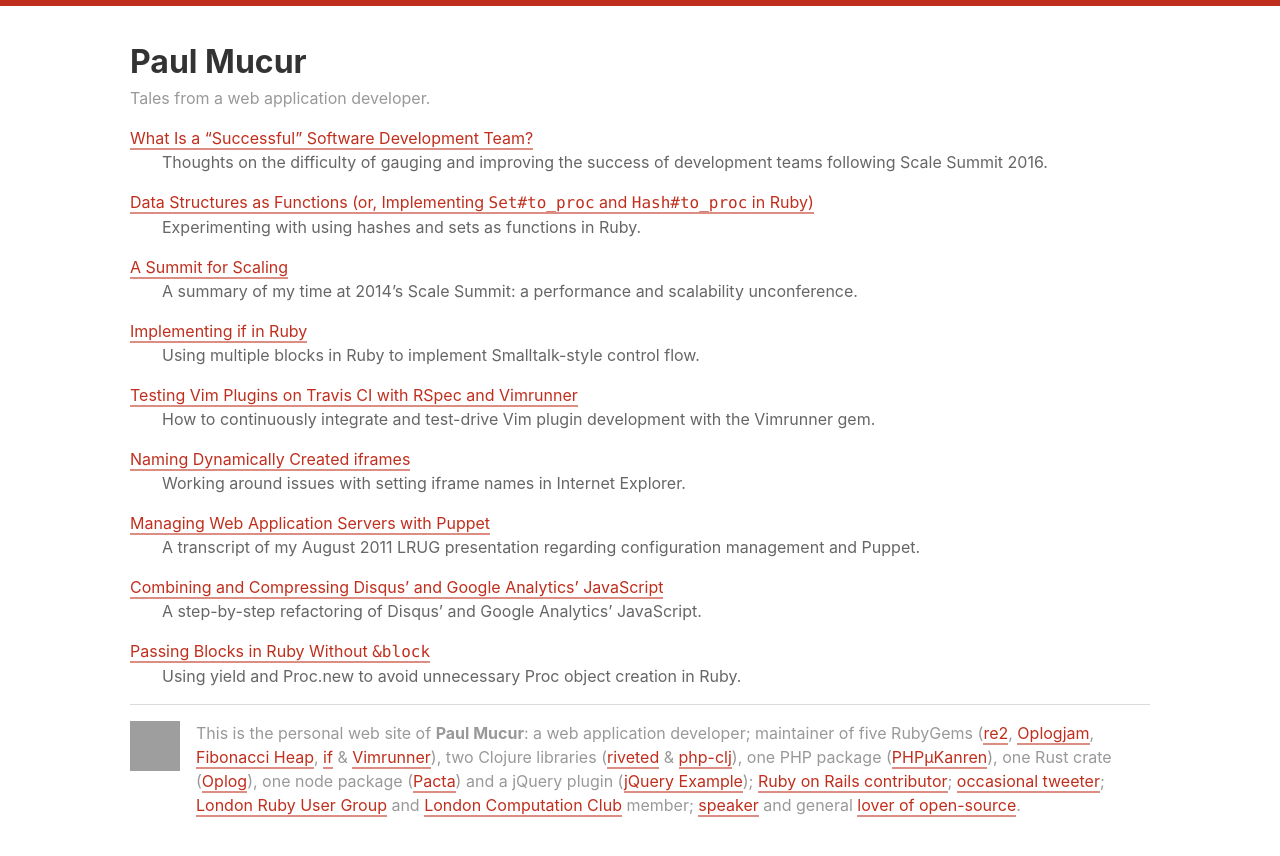
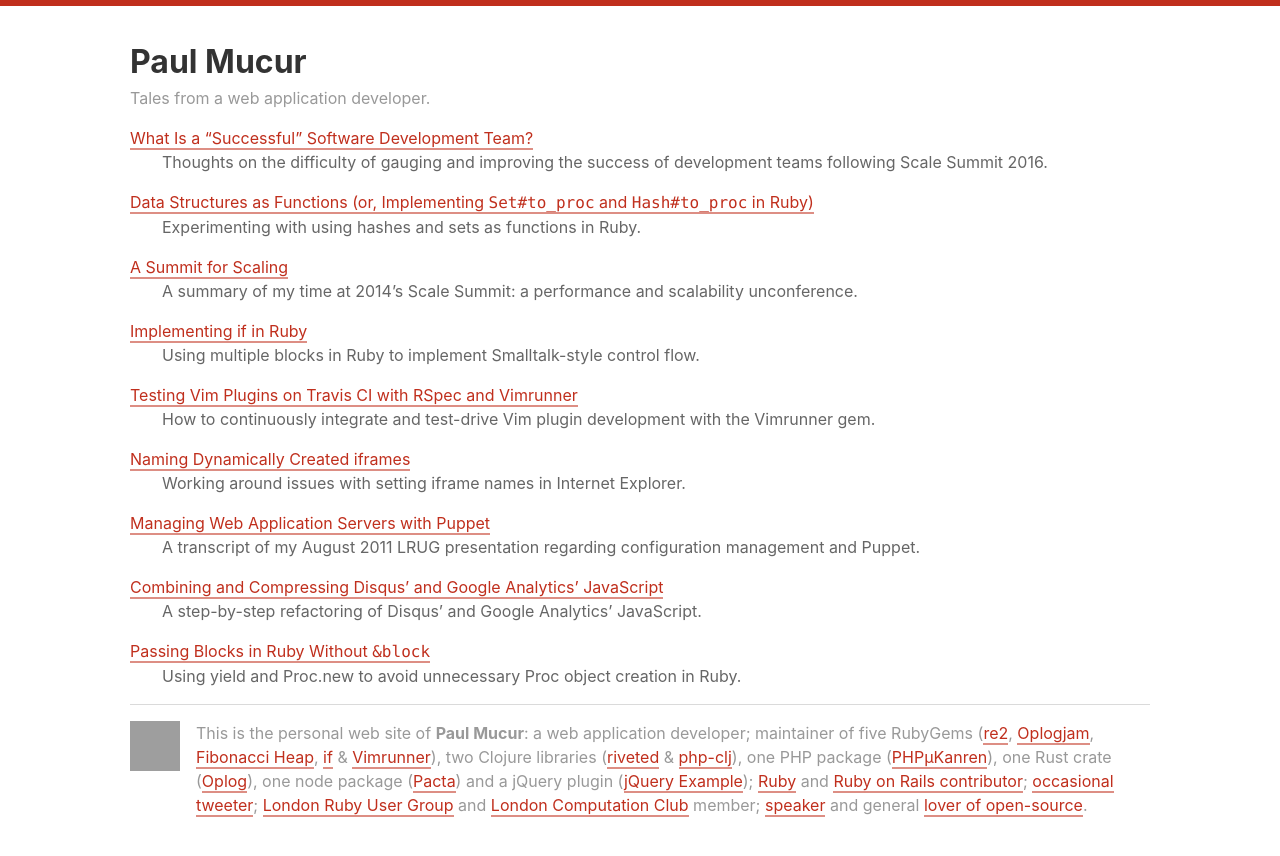
Before and after one commit to mudge/mudge.github.com, a Jekyll site: the page built from index.html, in a window 1280 px wide. Shown: the top 856 px of the page. Built offline with Jekyll 4.4.1, drawn with Linux system fonts in a browser that asks for light colours; grey boxes are pictures that could not be loaded.

Commit message:
Add Ruby contribution to footer

```diff
--- a/_includes/footer.html
+++ b/_includes/footer.html
@@ -16,6 +16,7 @@
     one Rust crate (<a href=//crates.io/crates/oplog>Oplog</a>),
     one node package (<a href=//npmjs.org/package/pacta>Pacta</a>) and a jQuery
     plugin (<a href=//github.com/mudge/jquery_example>jQuery Example</a>);
+    <a href=https://bugs.ruby-lang.org/issues/6284>Ruby</a> and
     <a href=http://contributors.rubyonrails.org/contributors/paul-mucur/commits>Ruby
     on Rails contributor</a>; <a href=//twitter.com/mudge>occasional
     tweeter</a>; <a href=http://lrug.org>London Ruby User Group</a> and <a href=http://london.computation.club>London Computation Club</a> member; <a href=//speakerdeck.com/mudge>speaker</a> and general
```
